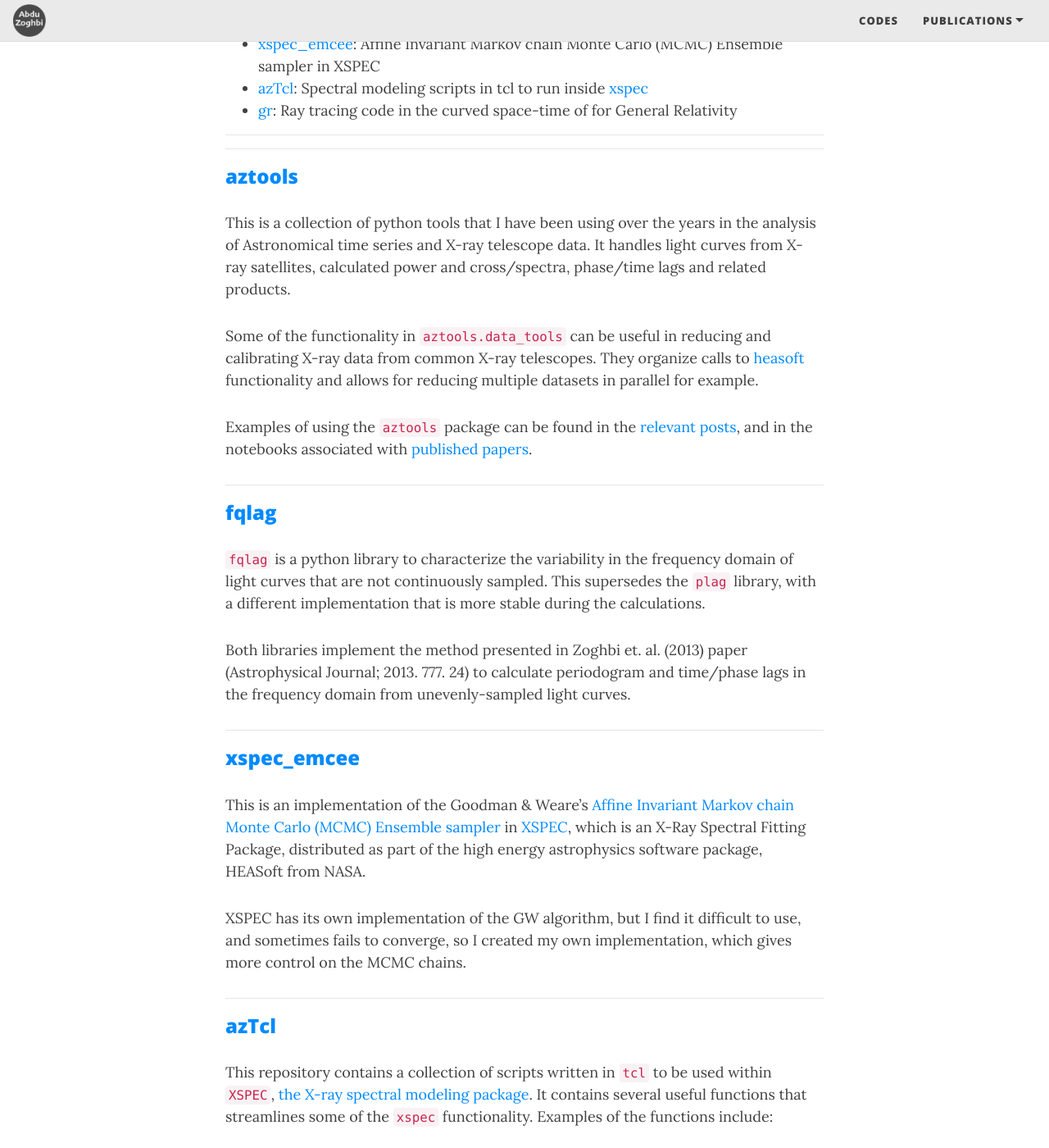
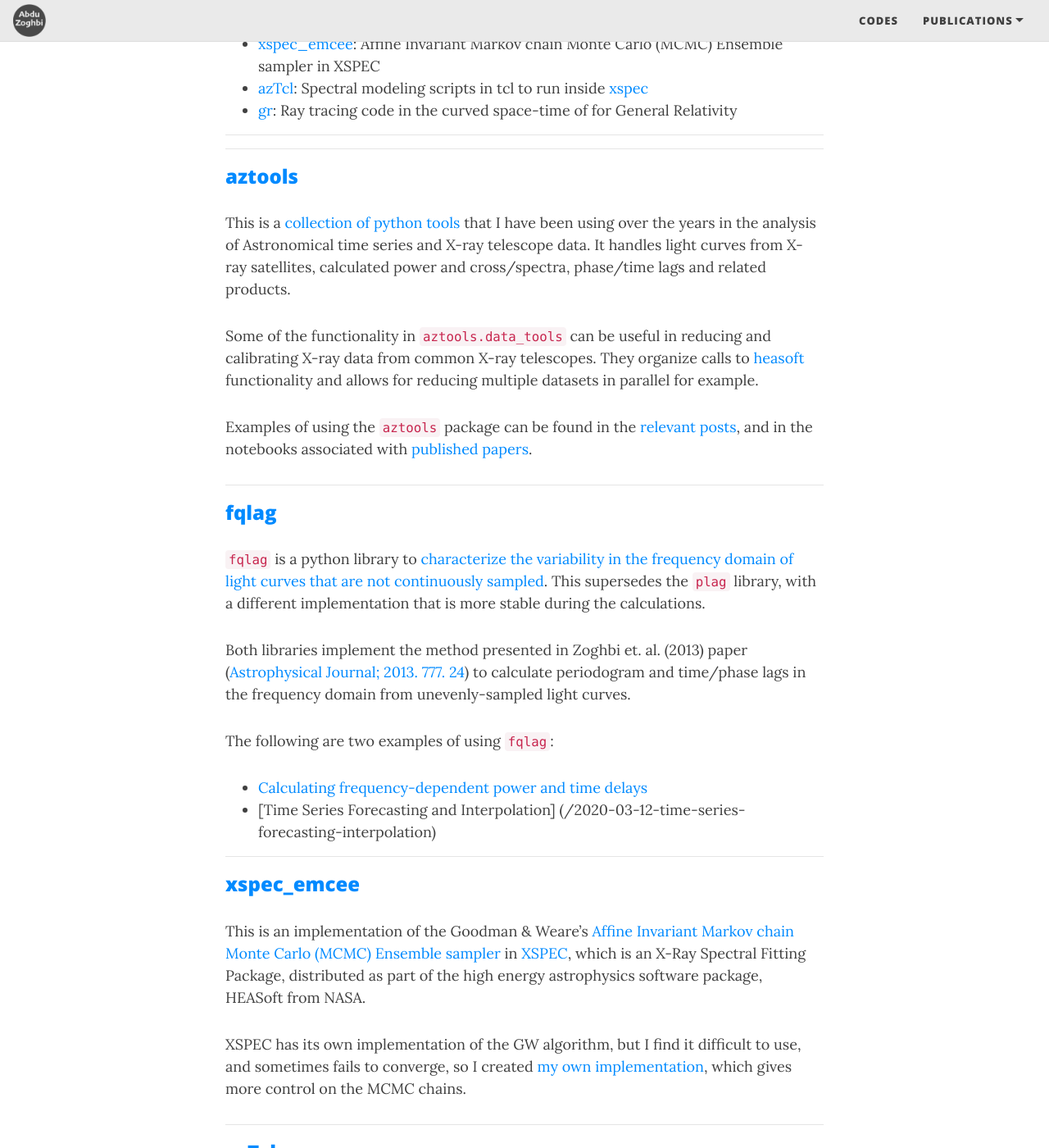
Before and after one commit to zoghbi-a/site, a Jekyll site: the page built from codes.md, in a window 1280 px wide and 1400 px high, scrolled down 570 px. Shown: the whole window at 82% size. Built offline with Jekyll 4.4.1, drawn with Linux system fonts in a browser that asks for light colours; nearby versions of some CDN libraries; some of the changed text lies outside the part shown.

Commit message:
added direct links in the codes page

```diff
--- a/codes.md
+++ b/codes.md
@@ -19,7 +19,7 @@ Documentations of the codes is usually embedded within the code. From time to ti
 ---
 
 ### [aztools](/aztools)
-This is a collection of python tools that I have been using over the years in the analysis of Astronomical time series and X-ray telescope data. It handles light curves from X-ray satellites, calculated power and cross/spectra, phase/time lags and related products.
+This is a [collection of python tools](/aztools) that I have been using over the years in the analysis of Astronomical time series and X-ray telescope data. It handles light curves from X-ray satellites, calculated power and cross/spectra, phase/time lags and related products.
 
 Some of the functionality in `aztools.data_tools` can be useful in reducing and calibrating X-ray data from common X-ray telescopes. They organize calls to [heasoft](https://heasarc.gsfc.nasa.gov/docs/software/heasoft/) functionality and allows for reducing multiple datasets in parallel for example.
 
@@ -28,10 +28,13 @@ Examples of using the `aztools` package can be found in the [relevant posts](/ta
 ---
 
 ### [fqlag](/fqlag)
-`fqlag` is a python library to characterize the variability in the frequency domain of light curves that are not continuously sampled. This supersedes the `plag` library, with a different implementation that is more stable during the calculations.
+`fqlag` is a python library to [characterize the variability in the frequency domain of light curves that are not continuously sampled](/fqlag). This supersedes the `plag` library, with a different implementation that is more stable during the calculations.
 
-Both libraries implement the method presented in Zoghbi et. al. (2013) paper (Astrophysical Journal; 2013. 777. 24) to calculate periodogram and time/phase lags in the frequency domain from unevenly-sampled light curves.
+Both libraries implement the method presented in Zoghbi et. al. (2013) paper ([Astrophysical Journal; 2013. 777. 24](https://arxiv.org/abs/1308.5852)) to calculate periodogram and time/phase lags in the frequency domain from unevenly-sampled light curves.
 
+The following are two examples of using `fqlag`:
+- [Calculating frequency-dependent power and time delays](/fqlag/tutorials/getting-started.html)
+- [Time Series Forecasting and Interpolation] (/2020-03-12-time-series-forecasting-interpolation)
 
 
 ---
@@ -39,12 +42,12 @@ Both libraries implement the method presented in Zoghbi et. al. (2013) paper (As
 ### [xspec_emcee](/xspec_emcee)
 This is an implementation of the Goodman & Weare’s [Affine Invariant Markov chain Monte Carlo (MCMC) Ensemble sampler](http://msp.berkeley.edu/camcos/2010/5-1/p04.xhtml) in [XSPEC](https://heasarc.gsfc.nasa.gov/xanadu/xspec/), which is an X-Ray Spectral Fitting Package, distributed as part of the high energy astrophysics software package, HEASoft from NASA.
 
-XSPEC has its own implementation of the GW algorithm, but I find it difficult to use, and sometimes fails to converge, so I created my own implementation, which gives more control on the MCMC chains.
+XSPEC has its own implementation of the GW algorithm, but I find it difficult to use, and sometimes fails to converge, so I created [my own implementation](/xspec_emcee), which gives more control on the MCMC chains.
 
 ---
 
 ### [azTcl](/azTcl)
-This repository contains a collection of scripts written in `tcl` to be used within `XSPEC`, [the X-ray spectral modeling package](https://heasarc.gsfc.nasa.gov/xanadu/xspec/). It contains several useful functions that streamlines some of the `xspec` functionality. Examples of the functions include:
+This repository contains a collection of scripts written in `tcl` to be used within `XSPEC`, [the X-ray spectral modeling package](https://heasarc.gsfc.nasa.gov/xanadu/xspec/). It contains several [useful functions that streamlines some of the `xspec` functionality](/azTcl). Examples of the functions include:
 
 - `az_scan_en_norm` and `az_sim_dchi2`: which can be used for scanning fit residuals for spectral emission or absorption lines and assessing their significance.
 - `az_calc_errors`: Calculate the uncertainties on the fit parameters, making sure to restart if a new fit is found, save progress, and save the final results in clean manner.
```
